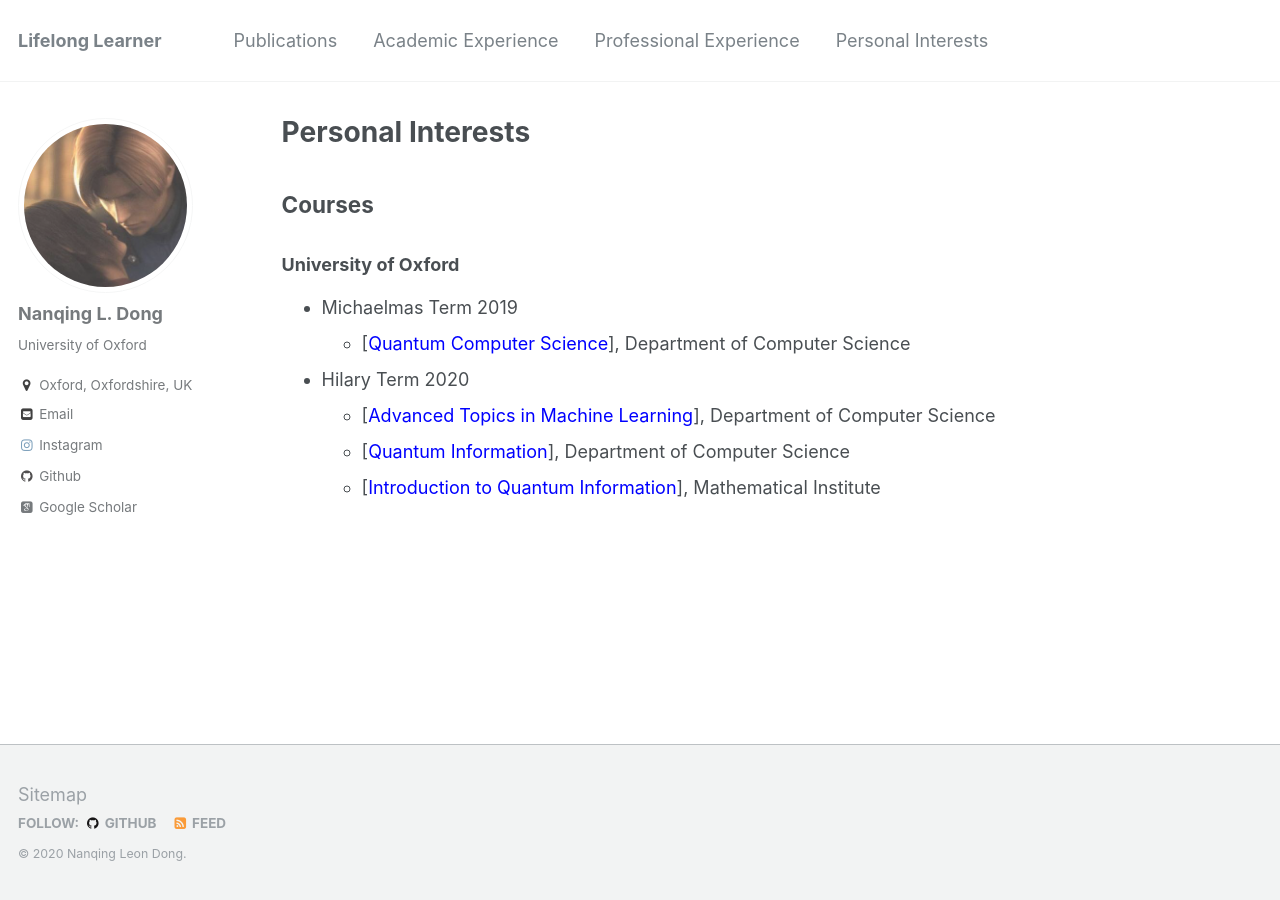
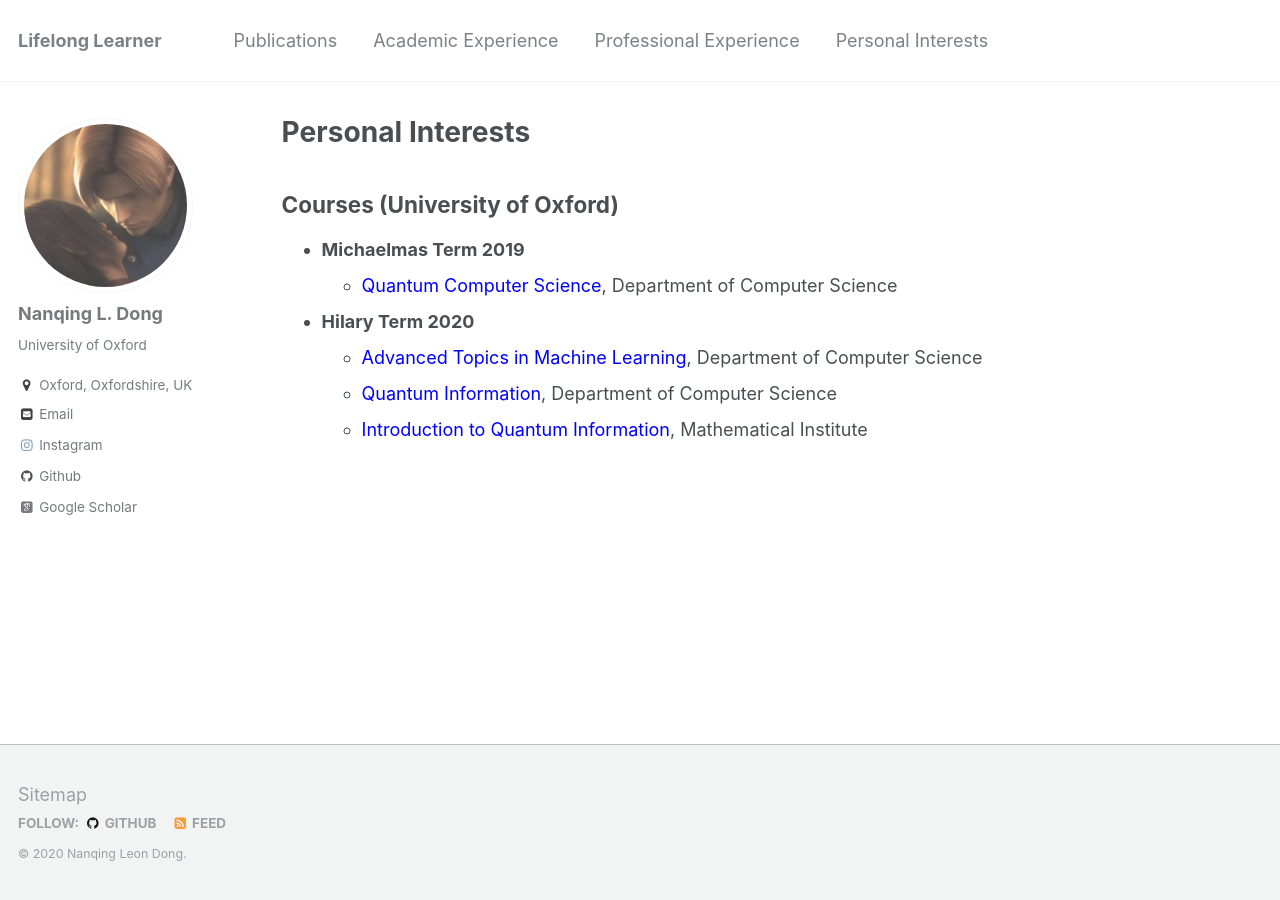
Before and after one commit to eveningdong/eveningdong.github.io, a Jekyll site: the page built from _pages/interests.md, in a window 1280 px wide. Built offline with Jekyll 4.4.1, drawn with Linux system fonts in a browser that asks for light colours; some web fonts are replaced.

Commit message:
update page

```diff
--- a/_pages/interests.md
+++ b/_pages/interests.md
@@ -5,12 +5,11 @@
 author_profile: true
 ---
 
-## Courses
-### University of Oxford
-* Michaelmas Term 2019
-  + [[<span style="color:blue">Quantum Computer Science</span>]](https://www.cs.ox.ac.uk/teaching/courses/2019-2020/quantum/), Department of Computer Science
+## Courses (University of Oxford)
+* **Michaelmas Term 2019**
+  + [<span style="color:blue">Quantum Computer Science</span>](https://www.cs.ox.ac.uk/teaching/courses/2019-2020/quantum/), Department of Computer Science
 
-* Hilary Term 2020
-  + [[<span style="color:blue">Advanced Topics in Machine Learning</span>]](https://www.cs.ox.ac.uk/teaching/courses/2019-2020/advml/), Department of Computer Science
-  + [[<span style="color:blue">Quantum Information</span>]](https://www.cs.ox.ac.uk/teaching/courses/2019-2020/qi/), Department of Computer Science
-  + [[<span style="color:blue">Introduction to Quantum Information</span>]](https://www.arturekert.com/quantum), Mathematical Institute
+* **Hilary Term 2020**
+  + [<span style="color:blue">Advanced Topics in Machine Learning</span>](https://www.cs.ox.ac.uk/teaching/courses/2019-2020/advml/), Department of Computer Science
+  + [<span style="color:blue">Quantum Information</span>](https://www.cs.ox.ac.uk/teaching/courses/2019-2020/qi/), Department of Computer Science
+  + [<span style="color:blue">Introduction to Quantum Information</span>](https://www.arturekert.com/quantum), Mathematical Institute
```
